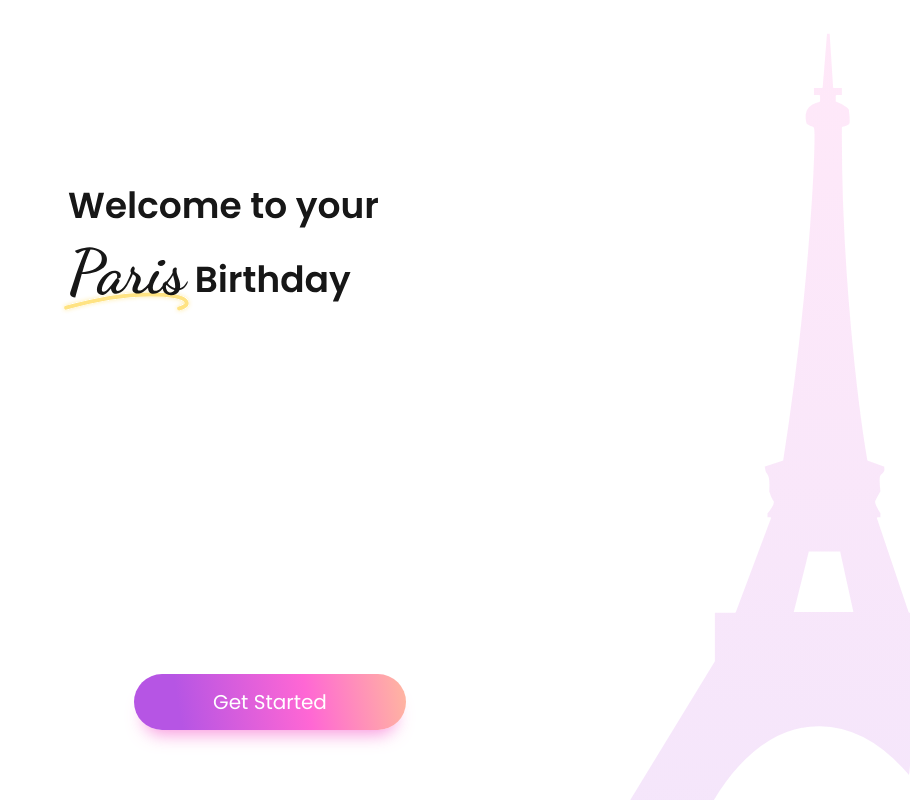
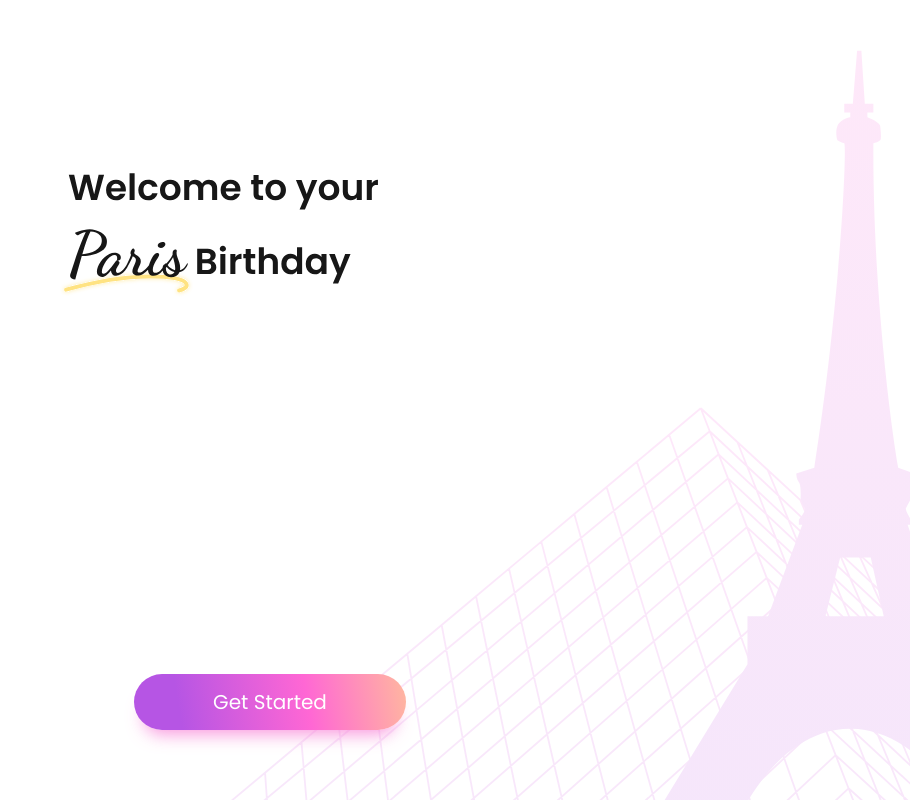
Before and after one commit to leetaylor5455/sofia-holidays, a React (Create React App) app: page / in a window 1280 px wide. Shown: the whole page, without its empty margins (370-1280 px from the left). Built offline with nearby package versions, Linux system fonts and the light colour scheme.

Commit message:
Animation changes / async submit button

```diff
--- a/src/App.css
+++ b/src/App.css
@@ -13,11 +13,12 @@ html {
   position: fixed;
   bottom: -10px;
   right: 0;
+  margin: auto;
   z-index: -1;
 }
 
 .eiffel-bg img {
-  max-height: 98vh;
+  height: 98vh;
 }
 
 .louvre-bg {
@@ -35,7 +36,7 @@ html {
 
 .intro-title {
   margin-left: -10px;
-  margin-top: 178px;
+  margin-top: 160px;
 }
 
 .button, input[type=submit] {
@@ -82,7 +83,7 @@ input[type=submit] {
 .calendar {
   padding: 18px 14px;
   background-color: white;
-  border-radius: 16px;
+  border-radius: 17px;
 }
 
 .react-calendar__navigation {
--- a/src/App.js
+++ b/src/App.js
@@ -2,8 +2,6 @@ import React, { useEffect } from 'react'
 import './App.css';
 import AnimatedRoutes from './Components/AnimatedRoutes';
 import { MemoryRouter as Router } from 'react-router-dom';
-
-import ScrollToTop from './Components/ScrollToTop';
 
 function App() {
 
@@ -32,6 +30,7 @@ function App() {
         '/Activities/sainte.jpg',
         '/Activities/arc.jpg',
         '/Activities/catacombs.jpg',
+        '/Titles/Back.svg',
         '/Titles/DateTitle.svg',
         '/Titles/HotelTitle.svg',
         '/Titles/ActivitiesTitle.svg',
@@ -46,7 +45,6 @@ function App() {
   return (
     <div className='App'>
       <Router basename={window.location.pathname}>
-        <ScrollToTop />
         <AnimatedRoutes/>
       </Router>
     </div>
--- a/src/Components/Activities.js
+++ b/src/Components/Activities.js
@@ -3,7 +3,6 @@ import { motion } from 'framer-motion';
 import { initial, animate, exit, transition } from './motionSettings';
 
 import Nav from './Nav';
-// import ActivitiesTitle from '../Images/ActivitiesTitle.svg';
 import ActivityCard from './ActivityCard';
 import Button from './Button';
 
--- a/src/Components/AnimatedRoutes.js
+++ b/src/Components/AnimatedRoutes.js
@@ -36,7 +36,14 @@ function AnimatedRoutes() {
   }
 
   return (
-    <AnimatePresence mode='wait' initial={false}>
+    <AnimatePresence mode='wait' initial={true}
+        onExitComplete={() => {
+        if (typeof window !== 'undefined') {
+            window.scrollTo({ top: 0 })
+        }
+        }}
+
+    >
         <Routes location={location} key={location.pathname}>
             <Route path='/' element={<Home />}/>
             <Route path='/date' element={<Suspense>
--- a/src/Components/Home.js
+++ b/src/Components/Home.js
@@ -1,8 +1,6 @@
 import React from 'react';
-// import Title from '../Images/Title.svg';
-// import Eiffel from '../Images/Eiffel.svg';
 import Button from './Button';
-import { motion } from 'framer-motion';
+import { motion, AnimatePresence } from 'framer-motion';
 import { initial, animate, exit, transition } from './motionSettings';
 
 function Home() {
@@ -13,13 +11,30 @@ function Home() {
             exit={exit}
             transition={transition}
         >
-            <div className="eiffel-bg">
-                <img src={'/Titles/Eiffel.svg'} alt='Eiffel Tower'/>
-            </div>
-            <div className="intro-title">
-                <img src={'/Titles/Title.svg'} alt='Welcome to your Paris birthday'/>
-            </div>
-            <Button text='Get Started' link="/date" visible={true}/>
+            <AnimatePresence>
+                <motion.div className="eiffel-bg"
+                    initial={initial}
+                    animate={animate}
+                    transition={{ duration: 1, delay: 1, ease: 'easeOut' }}
+                >
+                    <img src={'/Titles/Eiffel2.svg'} alt='Eiffel Tower'/>
+                </motion.div>
+                <motion.div className="intro-title"
+                    initial={{ opacity: 0, transform: 'translateY(150px)' }}
+                    animate={{ opacity: 1, transform: 'translateY(0px)' }}
+                    transition={{ delay: 0.6, type: 'spring', stiffness: 250, damping: 50 }}
+                >
+                    <img src={'/Titles/Title.svg'} alt='Welcome to your Paris birthday'/>
+                </motion.div>
+
+                <motion.div style={{ position: 'fixed ', bottom: '0', left: '50%' }}
+                    initial={{ opacity: 0, transform: 'translateY(140px)' }}
+                    animate={{ opacity: 1, transform: 'translateY(0px)' }}
+                    transition={{ delay: 2, type: 'spring', stiffness: 250, damping: 40 }}
+                >
+                    <Button text='Get Started' link="/date" visible={true}/>
+                </motion.div>
+            </AnimatePresence>
         </motion.div>
     )
 }
--- a/src/Components/Hotel.js
+++ b/src/Components/Hotel.js
@@ -3,7 +3,6 @@ import { motion } from 'framer-motion';
 import { initial, animate, exit, transition } from './motionSettings';
 
 import Nav from './Nav';
-// import HotelTitle from '../Images/HotelTitle.svg';
 import Button from './Button';
 
 import HotelCard from './HotelCard';
--- a/src/Components/Nav.js
+++ b/src/Components/Nav.js
@@ -1,5 +1,4 @@
 import React from 'react'
-import Back from '../Images/Back.svg'
 import { Link } from 'react-router-dom';
 
 function Nav(props) {
@@ -11,7 +10,7 @@ function Nav(props) {
 
         <Link to={props.back}>
             <div className='back'>
-                <img src={Back} alt='Back button'/>
+                <img src={'/Titles/Back.svg'} alt='Back button'/>
             </div>
         </Link>
     </div>
--- a/src/Components/Receipt.js
+++ b/src/Components/Receipt.js
@@ -1,9 +1,6 @@
 import React from 'react';
-import { motion } from 'framer-motion';
+import { motion, AnimatePresence } from 'framer-motion';
 import { initial, animate, exit, transition } from './motionSettings';
-
-import Louvre from '../Images/Louvre.svg';
-// import PYB from '../Images/PackYourBags.svg';
 
 function Receipt() {
   return (
@@ -13,17 +10,25 @@ function Receipt() {
       exit={exit}
       transition={transition}
     >
+      <AnimatePresence>
+        <motion.div className="louvre-bg"
+        initial={{ transform: 'translateY(100%)' }}
+        animate={{ transform: 'translateY(0%)' }}
+        transition={{ delay: 1, type: 'spring', stiffness: 270, damping: 40 }}
+        >
+            <img src={'/Titles/Louvre.svg'} alt='Louvre'/>
+        </motion.div>
 
-        <div className="louvre-bg">
-            <img src={Louvre} alt='Louvre'/>
-        </div>
-
-        <div
-        style={{
+        <motion.div
+          initial={{ opacity: 0, transform: 'translateY(110%)' }}
+          animate={{ opacity: 1, transform: 'translateY(0%)' }}
+          transition={{ delay: 0.3, type: 'spring', stiffness: 270, damping: 20 }}
+          style={{
             marginTop: 140
         }}>
             <img src={'/Titles/PackYourBags.svg'} alt='Pack your bags!'/>
-        </div>
+        </motion.div>
+      </AnimatePresence>
     </motion.div>
   )
 }
--- a/src/Components/ScrollToTop.js
+++ /dev/null
@@ -1,12 +0,0 @@
-import { useEffect } from "react";
-import { useLocation } from "react-router-dom";
-
-export default function ScrollToTop() {
-  const { pathname } = useLocation();
-
-  useEffect(() => {
-    window.scrollTo(0, 0);
-  }, [pathname]);
-
-  return null;
-}
--- a/src/Components/SubmitButton.js
+++ b/src/Components/SubmitButton.js
@@ -1,4 +1,4 @@
-import React, { useRef } from 'react'
+import React, { useRef, useState } from 'react'
 import emailjs from '@emailjs/browser';
 import { useNavigate } from 'react-router-dom';
 
@@ -6,13 +6,18 @@ function SubmitButton(props) {
   const form = useRef();
   const navigate = useNavigate();
 
+  const [waiting, setWaiting] = useState(false);
+
   const sendEmail = (e) => {
     e.preventDefault();
+
+    setWaiting(true);
 
     emailjs.sendForm('sofia-holidays', 'template_SH', form.current, 'NxH4wqVjupThwJaeX')
         .then((result) => {
             console.log(result);
             if (result.status === 200) {
+                setWaiting(false);
                 navigate('/receipt', { replace: true });
             }
         }, (error) => {
@@ -28,7 +33,7 @@ function SubmitButton(props) {
             <input style={{display: 'none'}} type='text' name='date' value={props.date}/>
             <input style={{display: 'none'}} type='text' name='hotel' value={props.hotel}/>
             <input style={{display: 'none'}} type='text' name='website' value={props.website}/>
-            <input type='submit' value='Okay!'/>
+            <input type='submit' value={ waiting ? 'Confirming...' : 'Okay!'}/>
         </form>
     </div>
   )
--- a/src/Components/Summary.js
+++ b/src/Components/Summary.js
@@ -3,7 +3,6 @@ import { motion } from 'framer-motion';
 import { initial, animate, exit, transition } from './motionSettings';
 
 import Nav from './Nav';
-// import SummaryTitle from '../Images/SummaryTitle.svg'
 
 import HotelCard from './HotelCard';
 import ActivityCard from './ActivityCard';
--- a/src/Components/motionSettings.js
+++ b/src/Components/motionSettings.js
@@ -1,4 +1,4 @@
 export const initial = { opacity: 0 };
-export const animate = { opacity: 1, transition: { delay: 0, duration: 0.4 } };
+export const animate = { opacity: 1 };
 export const exit = { opacity: 0,  };
 export const transition = { duration: 0.4 }
```
Also changed, not shown: public/Titles/Eiffel2.svg (added).
